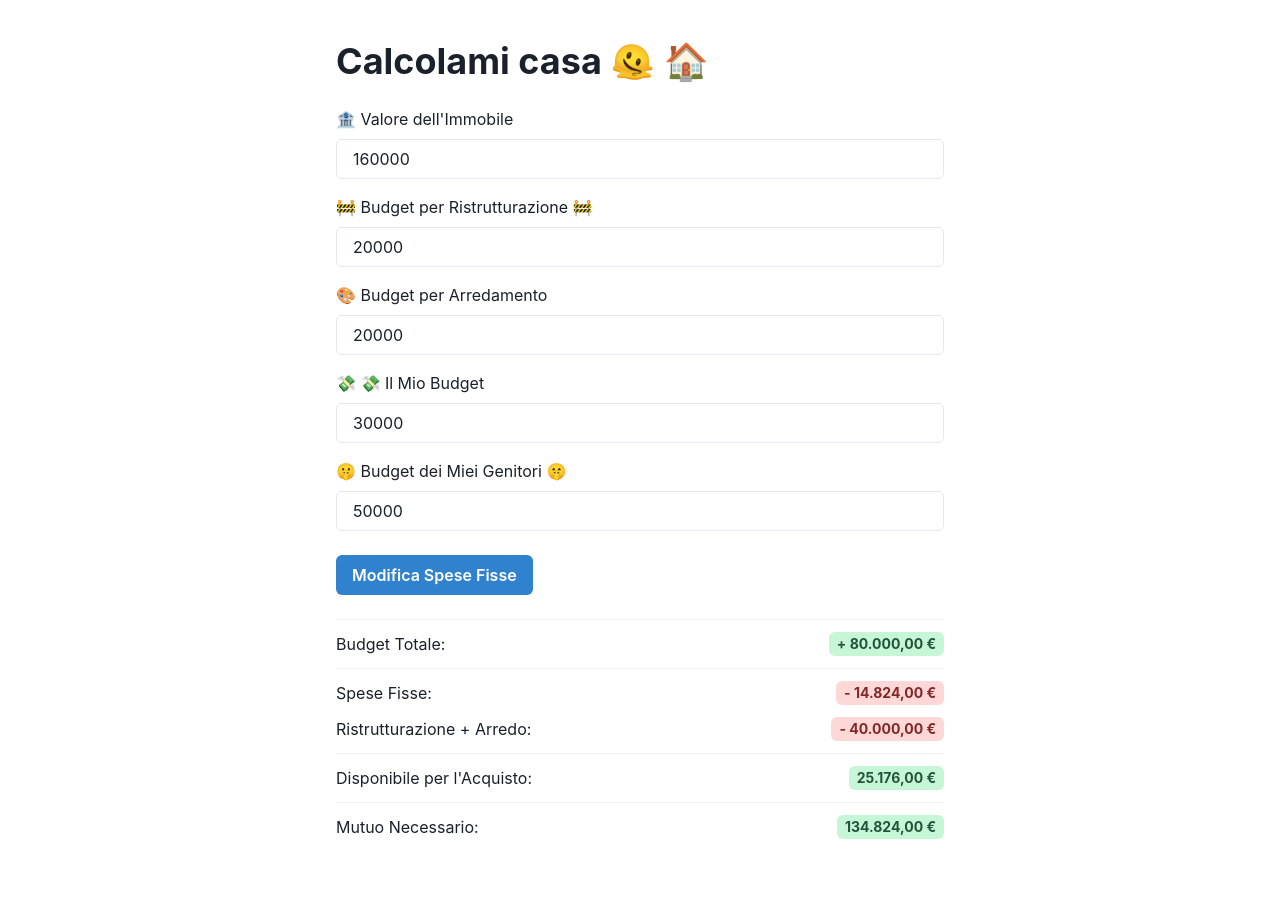
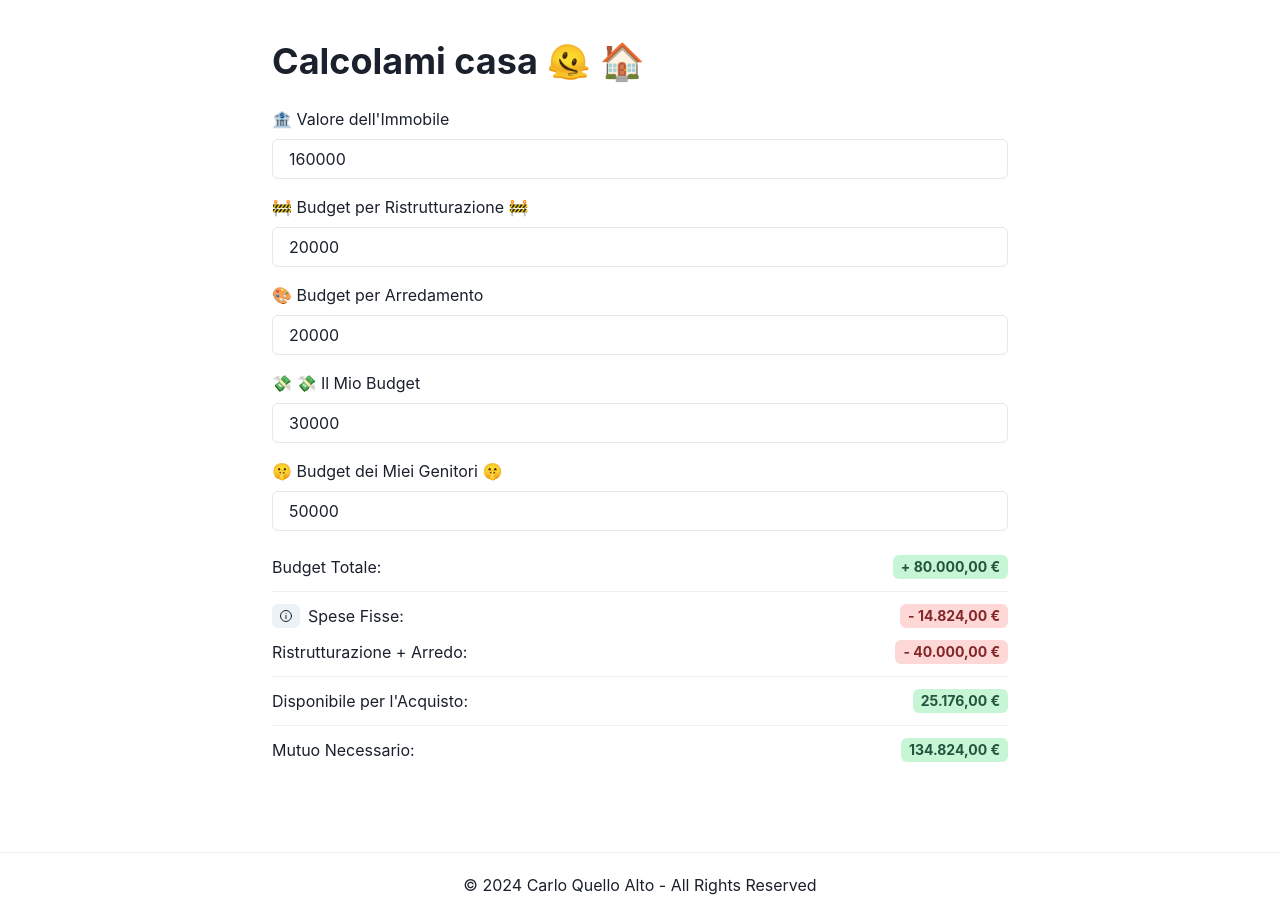
Before and after one commit to CarloFerrero/real-estate-calculator, a React (Create React App) app: page / in a window 1280 px wide. Before the commit the page ends 879 px from the top, so only its background shows below. Built offline with nearby package versions, Linux system fonts and the light colour scheme.

Commit message:
Initial commit

```diff
--- a/package.json
+++ b/package.json
@@ -3,6 +3,7 @@
   "version": "0.1.0",
   "private": true,
   "dependencies": {
+    "@chakra-ui/icons": "^2.1.1",
     "@chakra-ui/react": "^2.8.2",
     "@emotion/react": "^11.11.4",
     "@emotion/styled": "^11.11.5",
--- a/src/App.tsx
+++ b/src/App.tsx
@@ -1,6 +1,7 @@
 import React, { useState } from 'react';
 import { ChakraProvider, Container, Input, Stack, Text, Heading, Box, Tag, Flex, Divider, Button } from '@chakra-ui/react';
 import FixedExpensesModal from './FixedExpensesModal';
+import { InfoOutlineIcon } from '@chakra-ui/icons';
 
 const App: React.FC = () => {
   const [propertyValue, setPropertyValue] = useState<number>(160000);
@@ -33,7 +34,7 @@ const App: React.FC = () => {
 
   return (
     <ChakraProvider>
-      <Container maxW="container.sm" mt={10} mb={10}>
+      <Container maxW="container.md" mt={10} mb={10}>
         <Heading as="h1" size="xl" mb={6}>Calcolami casa 🫠 🏠</Heading>
         <Stack spacing={4}>
           <Box>
@@ -77,16 +78,19 @@ const App: React.FC = () => {
             />
           </Box>
         </Stack>
-        <Button mt={6} colorScheme="blue" onClick={() => setIsModalOpen(true)}>Modifica Spese Fisse</Button>
         <Box mt={6} mb={6} />
         <Flex flexDirection={'column'} gap={3}>
-          <Divider />
           <Flex justifyContent={'space-between'}>
             <Text>Budget Totale:</Text> <Tag fontWeight="bold" colorScheme='green'>+ {formatNumber(totalBudget)}</Tag>
           </Flex>
           <Divider />
           <Flex justifyContent={'space-between'}>
-            <Text>Spese Fisse:</Text> <Tag fontWeight="bold" colorScheme='red'>- {formatNumber(fixedExpensesTotal)}</Tag>
+            <Flex alignItems='center' gap='2'>
+              <Button size="xs" onClick={() => setIsModalOpen(true)}>
+                <InfoOutlineIcon />
+              </Button>
+              <Text>Spese Fisse:</Text>
+            </Flex> <Tag fontWeight="bold" colorScheme='red'>- {formatNumber(fixedExpensesTotal)}</Tag>
           </Flex>
           <Flex justifyContent={'space-between'}>
             <Text>Ristrutturazione + Arredo:</Text> <Tag fontWeight="bold" colorScheme='red'>- {formatNumber(variableExpenses)}</Tag>
@@ -110,6 +114,11 @@ const App: React.FC = () => {
           setFixedExpenses={setFixedExpenses}
         />
       </Container>
+      <footer style={{ textAlign: 'center', marginTop: '20px', marginBottom: '20px', paddingTop:'50px' }}>
+      <Divider mb='20px' />
+
+        <Text>© 2024 Carlo Quello Alto - All Rights Reserved</Text>
+      </footer>
     </ChakraProvider>
   );
 };
```
Also changed, not shown: 1 other file (tests, documents, lock files or other folders).
